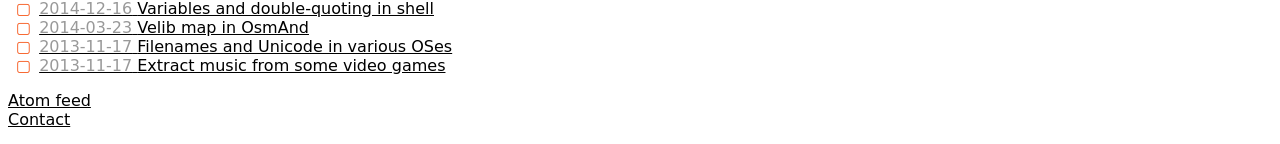
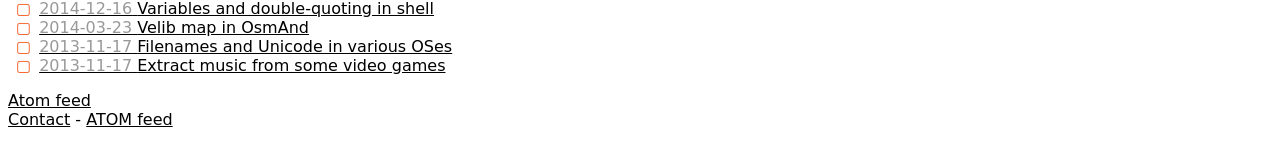
Before and after one commit to hydrargyrum/hydrargyrum.github.io, a Jekyll site: the page built from index-posts.md, in a window 1280 px wide. Shown: the part 753-897 px from the top of the page. Built offline with Jekyll 4.4.1, drawn with Linux system fonts in a browser that asks for light colours.

Commit message:
_includes/footer.html: add ATOM feed link

```diff
--- a/_includes/footer.html
+++ b/_includes/footer.html
@@ -1,3 +1,4 @@
 <footer>
-	<div class="contact"><a href="/contact.html">Contact</a></div>
+	<span class="contact"><a href="/contact.html">Contact</a></span> -
+	<span class="rss"><a href="/feed.xml">ATOM feed</a></span>
 </footer>
```
